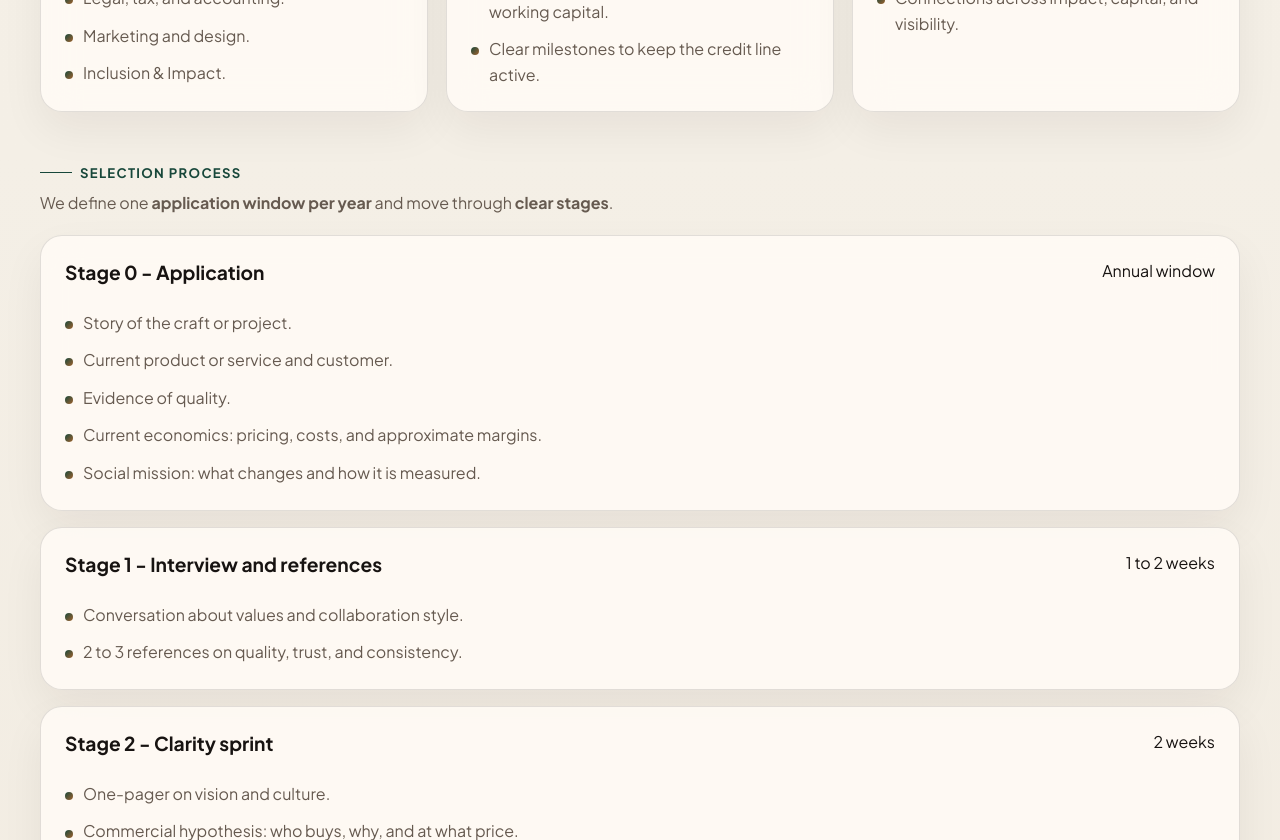
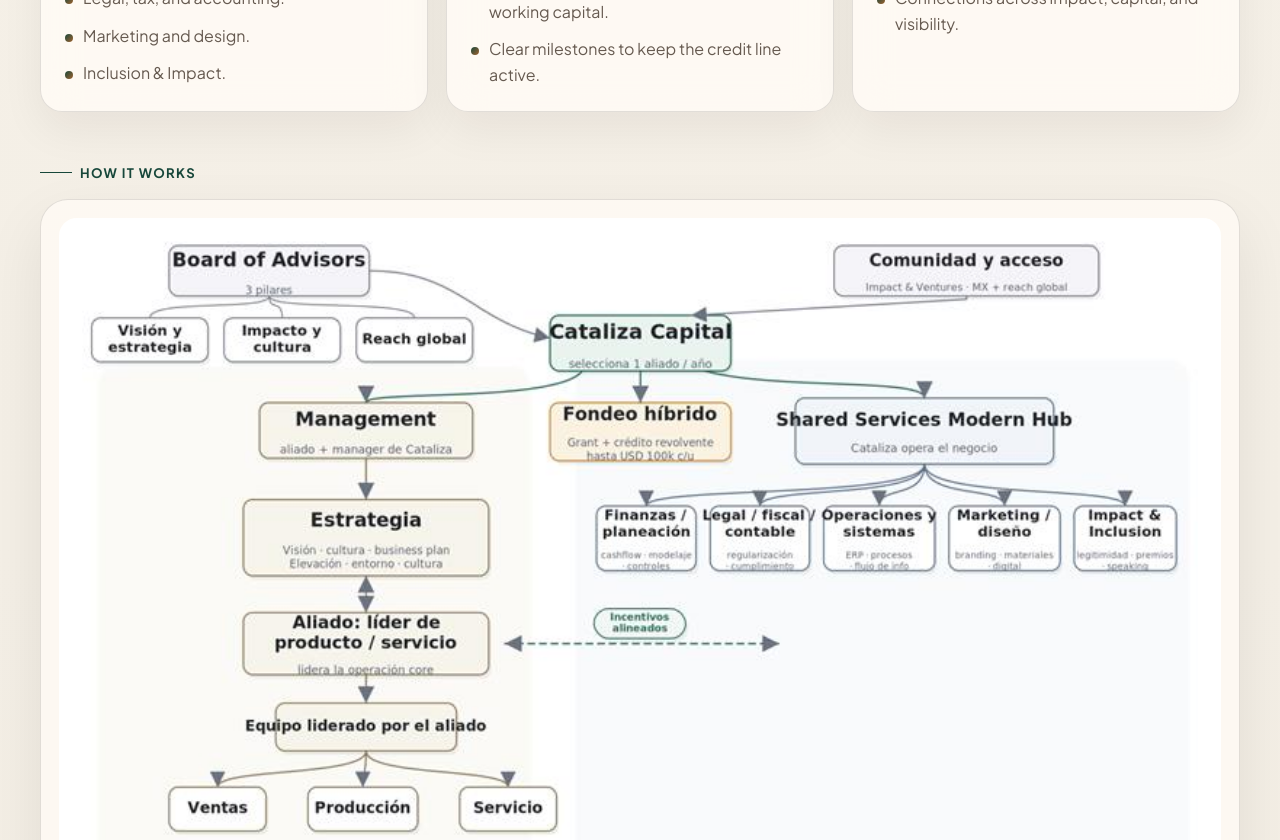
Before and after one commit to luisvega93/cataliza, a Next.js app: page /cataliza/en in a window 1280 px wide. Shown: the part 1960-2800 px from the top of the page. Built offline with nearby package versions, Linux system fonts and the light colour scheme.

Commit message:
Update ally criteria and add how-it-works image

```diff
--- a/src/app/(site)/[locale]/page.tsx
+++ b/src/app/(site)/[locale]/page.tsx
@@ -6,6 +6,7 @@
 import { getPublicSectionHash, getPublicSectionId } from "@/content/site-sections";
 import { isLocale } from "@/lib/i18n";
 import { resolveParams } from "@/lib/route-params";
+import { siteBasePath } from "@/lib/site-config";
 
 type PublicPageProps = {
   params: Promise<{ locale: string }> | { locale: string };
@@ -52,6 +53,7 @@
   const modelId = getPublicSectionId(locale, "model");
   const searchId = getPublicSectionId(locale, "search");
   const processId = getPublicSectionId(locale, "process");
+  const howId = getPublicSectionId(locale, "how");
   const applicationId = getPublicSectionId(locale, "application");
 
   return (
@@ -134,6 +136,18 @@
         </div>
       </section>
 
+      <section className="feature-section anchor-section" id={howId}>
+        <SectionIntro label={copy.how.eyebrow} summary={copy.how.summary} />
+        <figure className="diagram-figure">
+          <img
+            alt={copy.how.image.alt}
+            className="diagram-image"
+            loading="lazy"
+            src={`${siteBasePath}${copy.how.image.src}`}
+          />
+        </figure>
+      </section>
+
       <section className="feature-section anchor-section" id={processId}>
         <SectionIntro label={copy.process.eyebrow} summary={copy.process.summary} />
         <div className="timeline">
--- a/src/app/globals.css
+++ b/src/app/globals.css
@@ -416,6 +416,22 @@
 .structure-map-head h3 {
   margin: 0 0 10px;
   font-size: 1.15rem;
+}
+
+.diagram-figure {
+  margin: 0;
+  padding: 18px;
+  border: 1px solid var(--line);
+  border-radius: calc(var(--radius-lg) - 4px);
+  background: rgba(255, 251, 245, 0.82);
+  box-shadow: var(--shadow);
+}
+
+.diagram-image {
+  display: block;
+  width: 100%;
+  height: auto;
+  border-radius: calc(var(--radius-md) - 4px);
 }
 
 .maxim-card,
--- a/src/content/common.ts
+++ b/src/content/common.ts
@@ -36,6 +36,7 @@
       { section: "thesis", label: "Nuestra tesis" },
       { section: "search", label: "Qué buscamos" },
       { section: "model", label: "Qué recibe el aliado" },
+      { section: "how", label: "Cómo funciona" },
       { section: "process", label: "Proceso" },
       { section: "application", label: "Aplicación" },
     ],
@@ -60,6 +61,7 @@
       { section: "thesis", label: "Our thesis" },
       { section: "search", label: "What we seek" },
       { section: "model", label: "What the ally receives" },
+      { section: "how", label: "How it works" },
       { section: "process", label: "Process" },
       { section: "application", label: "Apply" },
     ],
--- a/src/content/public-site.en.ts
+++ b/src/content/public-site.en.ts
@@ -128,7 +128,6 @@
             { text: "vocation", emphasis: true },
             { text: " every day: they love what they do, do it very well, it is monetizable, and the world needs it." },
           ],
-          [{ text: "High skill and craft.", emphasis: true }],
           [
             { text: "People who combine " },
             { text: "creative excellence", emphasis: true },
@@ -162,9 +161,9 @@
         points: [
           [
             { text: "The project should seek to " },
-            { text: "make money", emphasis: true },
-            { text: " and elevate one aspect of its " },
-            { text: "surroundings or culture", emphasis: true },
+            { text: "have social impact", emphasis: true },
+            { text: " and " },
+            { text: "generate revenue", emphasis: true },
             { text: ". Both should reinforce each other." },
           ],
           [
@@ -196,6 +195,13 @@
         ],
       },
     ],
+  },
+  how: {
+    eyebrow: "How it works",
+    image: {
+      src: "/cataliza-como-funciona.jpg",
+      alt: "Cataliza Capital operating diagram with advisors, management, hybrid funding, and shared services.",
+    },
   },
   process: {
     eyebrow: "Selection process",
--- a/src/content/public-site.es.ts
+++ b/src/content/public-site.es.ts
@@ -128,7 +128,6 @@
             { text: "vocación", emphasis: true },
             { text: ": aman lo que hacen, lo hacen muy bien, es monetizable y el mundo lo necesita." },
           ],
-          [{ text: "Alta habilidad y oficio.", emphasis: true }],
           [
             { text: "Personas que combinan " },
             { text: "excelencia creativa", emphasis: true },
@@ -162,9 +161,9 @@
         points: [
           [
             { text: "El proyecto debe buscar " },
-            { text: "hacer dinero", emphasis: true },
-            { text: " y elevar un aspecto de su " },
-            { text: "entorno o cultura", emphasis: true },
+            { text: "tener impacto social", emphasis: true },
+            { text: " y " },
+            { text: "generar dinero", emphasis: true },
             { text: ". Ambas se deben reforzar mutuamente." },
           ],
           [
@@ -196,6 +195,13 @@
         ],
       },
     ],
+  },
+  how: {
+    eyebrow: "Cómo funciona",
+    image: {
+      src: "/cataliza-como-funciona.jpg",
+      alt: "Mapa operativo de Cataliza Capital con board of advisors, management, fondeo híbrido y shared services modern hub.",
+    },
   },
   process: {
     eyebrow: "Proceso de selección",
--- a/src/content/public-site.ts
+++ b/src/content/public-site.ts
@@ -24,6 +24,13 @@
   title: string;
   summary?: RichText;
   bullets: RichText[];
+};
+
+export type ImageSection = SectionIntro & {
+  image: {
+    src: string;
+    alt: string;
+  };
 };
 
 export type ProcessStage = {
@@ -74,6 +81,7 @@
   model: SectionIntro & {
     cards: OfferCard[];
   };
+  how: ImageSection;
   process: SectionIntro & {
     stages: ProcessStage[];
   };
--- a/src/content/site-sections.ts
+++ b/src/content/site-sections.ts
@@ -5,6 +5,7 @@
   "thesis",
   "search",
   "model",
+  "how",
   "process",
   "application",
 ] as const;
@@ -14,6 +15,7 @@
   "thesis",
   "search",
   "model",
+  "how",
   "process",
   "application",
 ] as const;
@@ -27,6 +29,7 @@
     thesis: "nuestra-tesis",
     search: "que-buscamos",
     model: "que-recibe-el-aliado",
+    how: "como-funciona",
     process: "proceso",
     application: "aplicacion",
   },
@@ -35,6 +38,7 @@
     thesis: "our-thesis",
     search: "what-we-seek",
     model: "what-the-ally-receives",
+    how: "how-it-works",
     process: "process",
     application: "application",
   },
```
Also changed, not shown: public/cataliza-como-funciona.jpg (added).
